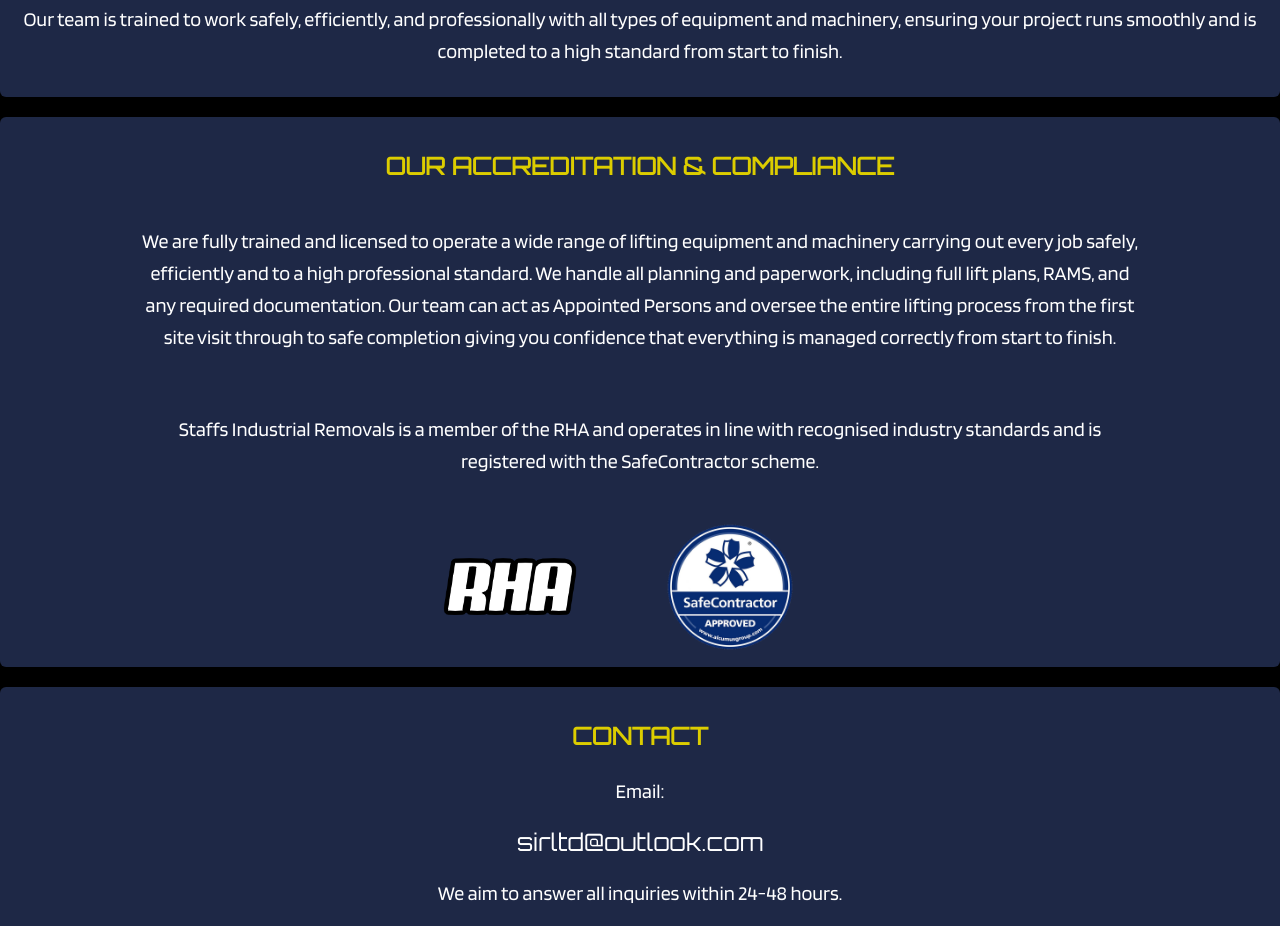
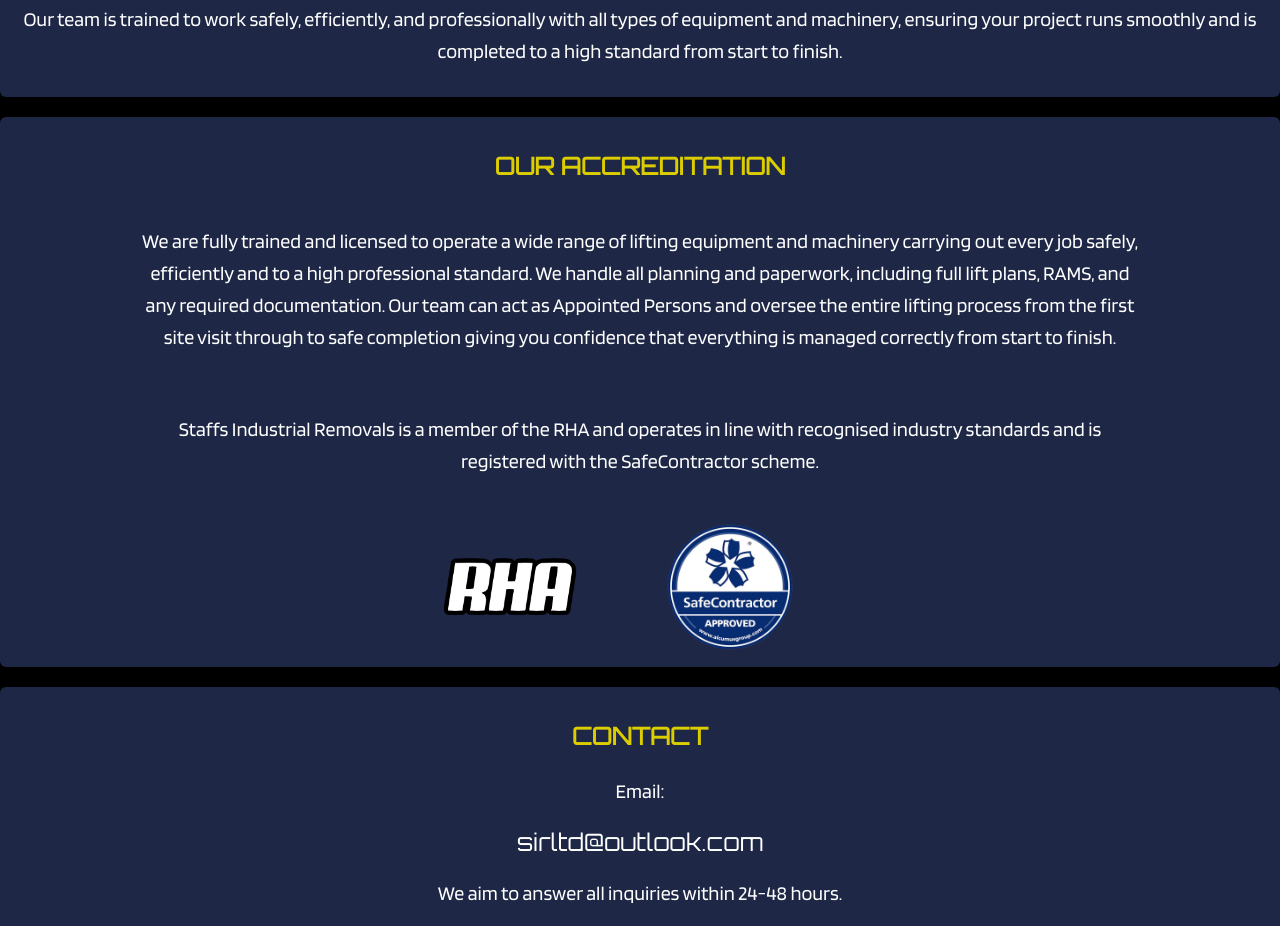
Before and after one commit to StaffsIndustrialRemovals/StaffsIndustrialRemovals, a plain HTML site: page index.html in a window 1280 px wide. Shown: the part 1638-2564 px from the top of the page. Drawn offline with Linux system fonts and the light colour scheme.

Commit message:
Update Text

```diff
--- a/index.html
+++ b/index.html
@@ -107,7 +107,7 @@
 
 <main class="container">
      <section class="card">
-        <h3>Our Accreditation & Compliance</h3>
+        <h3>Our Accreditation</h3>
         <div class="compliance-logo">
             <p style="color: var(--text-color);">We are fully trained and licensed to operate a wide range of lifting equipment and machinery carrying out every job safely, efficiently and to a high professional standard. We handle all planning and paperwork, including full lift plans, RAMS, and any required documentation. Our team can act as Appointed Persons and oversee the entire lifting process from the first site visit through to safe completion giving you confidence that everything is managed correctly from start to finish.</p>
             <p style="color: var(--text-color);">Staffs Industrial Removals is a member of the RHA and operates in line with recognised industry standards and is registered with the SafeContractor scheme. </p>
```
